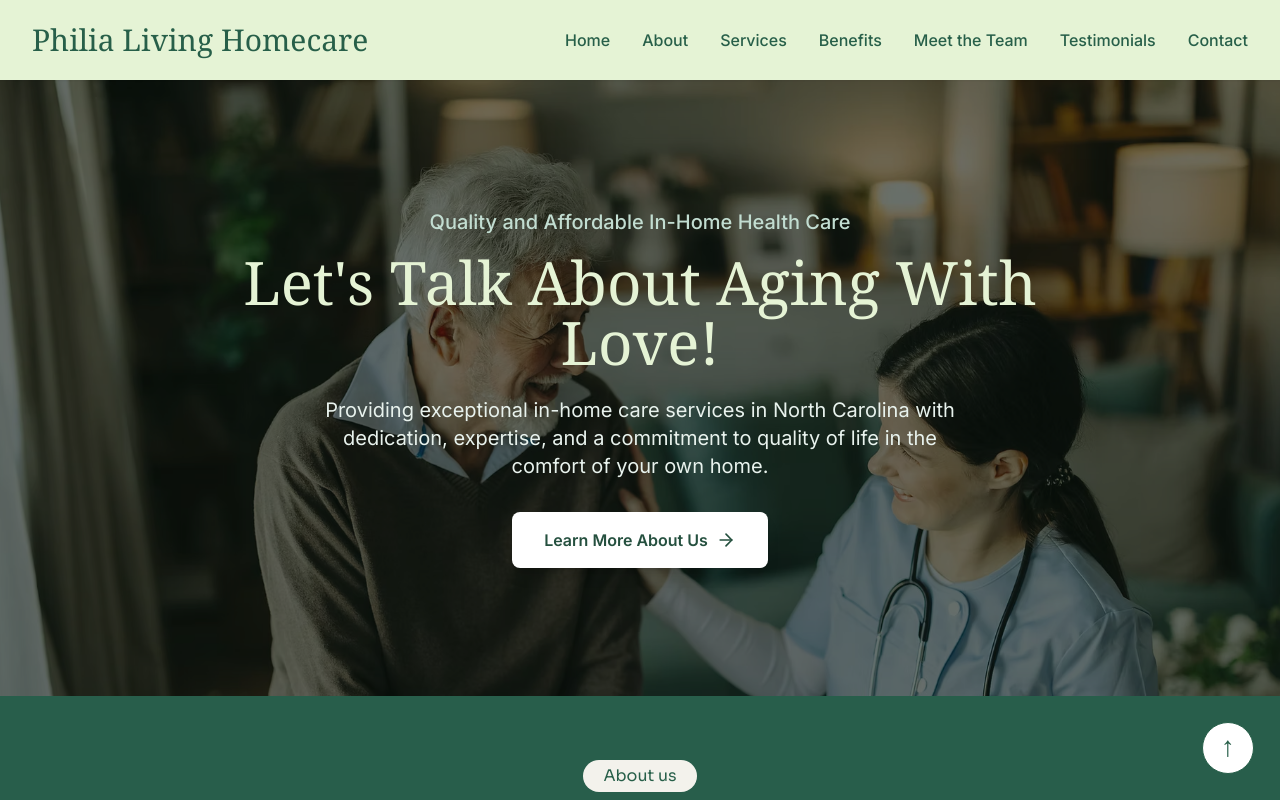
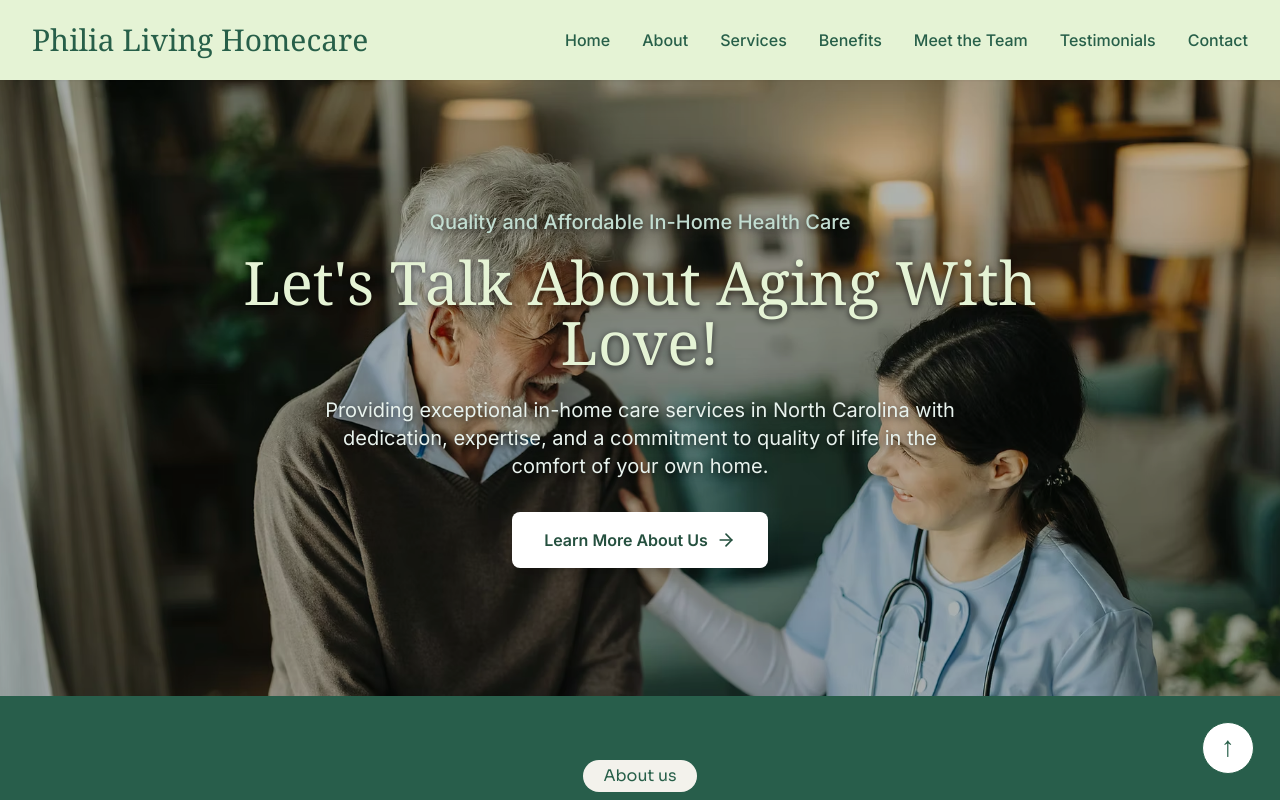
Before and after one commit to sharonodima/philia-living-nc, a Next.js app: page / in a window 1280 px wide. Shown: the top 800 px of the page. Built offline with nearby package versions, Linux system fonts and the light colour scheme.

Commit message:
Lighten homepage photo overlay and retain readable text

```diff
--- a/components/Hero.tsx
+++ b/components/Hero.tsx
@@ -28,10 +28,10 @@ export default function Hero({
       style={backgroundImage ? { backgroundImage: `url(${backgroundImage})` } : {}}
     >
       {backgroundImage && (
-        <div className="absolute inset-0 bg-primary-900 bg-opacity-60"></div>
+        <div className="absolute inset-0 bg-primary-900 bg-opacity-30"></div>
       )}
       <div className="container-custom relative z-10">
-        <div className="max-w-4xl mx-auto text-center">
+        <div className="max-w-4xl mx-auto text-center" style={backgroundImage ? { textShadow: '0 2px 6px rgba(0, 0, 0, 0.65)' } : undefined}>
           {subtitle && (
             <p className="text-primary-100 text-lg md:text-xl mb-4 font-medium">
               {subtitle}
@@ -49,6 +49,7 @@ export default function Hero({
             <Link
               href={ctaLink}
               className="inline-flex items-center bg-white text-primary-600 hover:bg-gray-100 font-semibold py-4 px-8 rounded-lg transition-colors duration-200 shadow-lg hover:shadow-xl"
+              style={{ textShadow: 'none' }}
             >
               {ctaText}
               <ArrowRight className="ml-2" size={20} />
```
